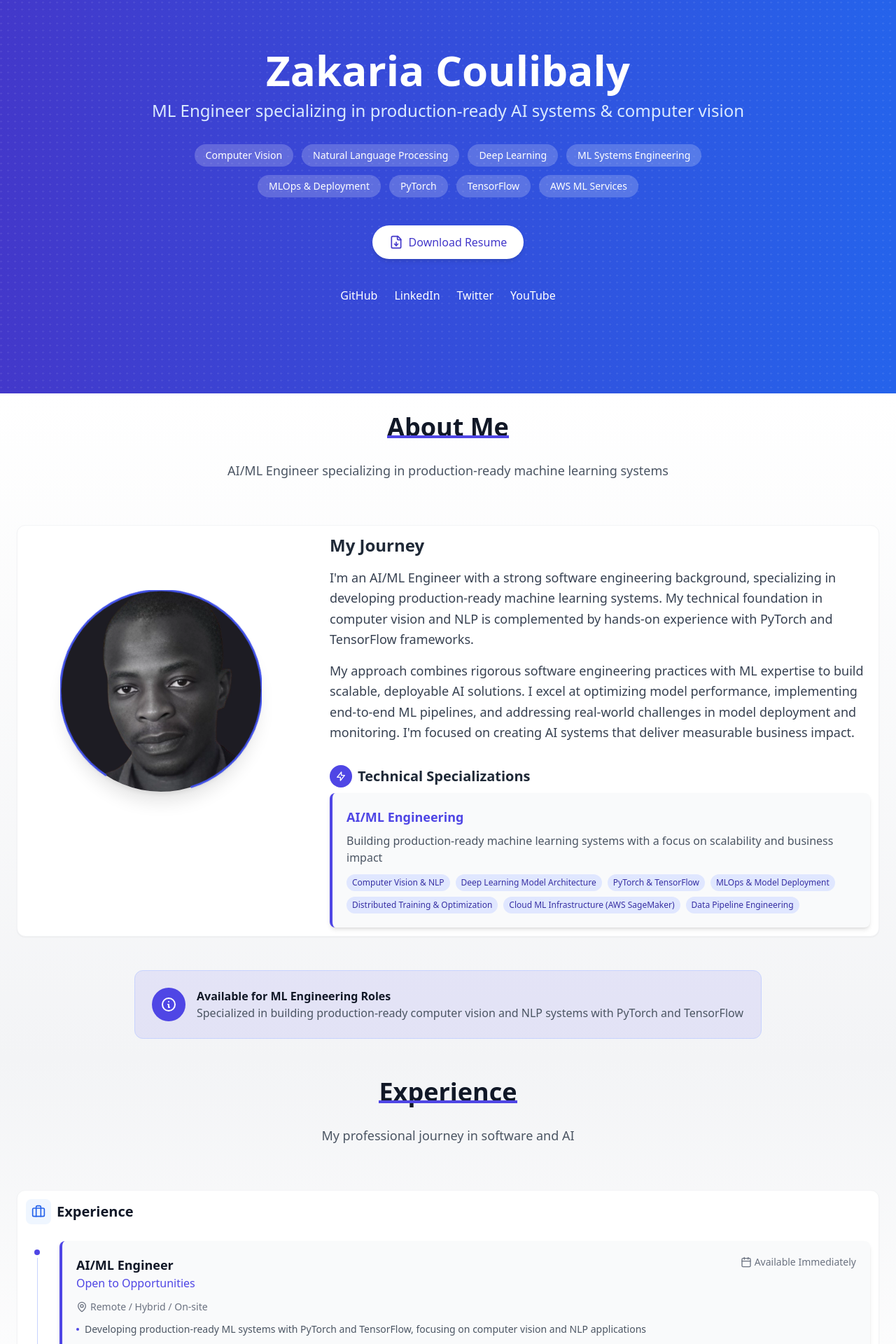
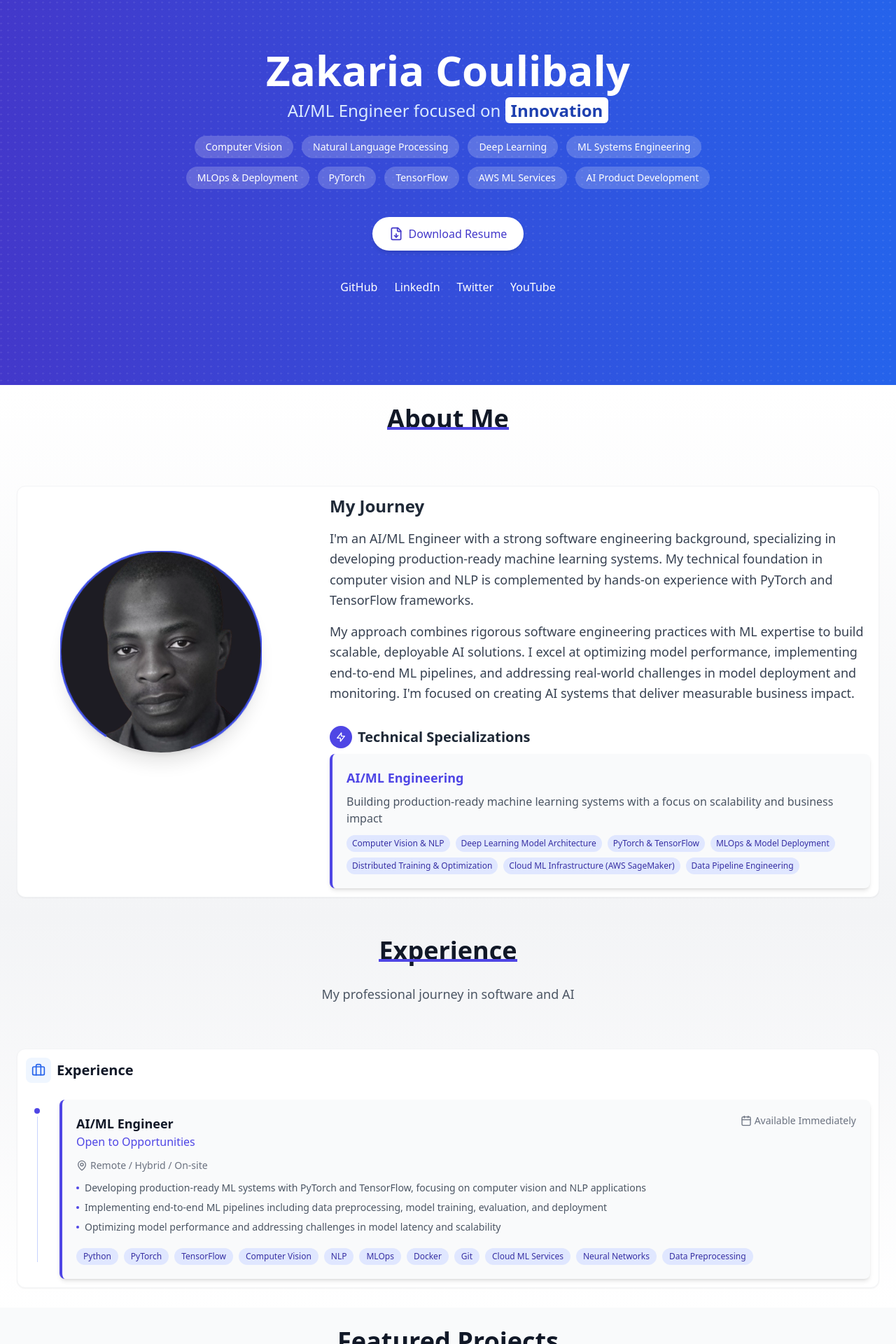
Before and after one commit to levisstrauss/portfolio, a Next.js app: page / in a window 1280 px wide. Shown: the part 58-1978 px from the top of the page at 70% size. Built offline with nearby package versions, Linux system fonts and the light colour scheme.

Commit message:
Reviwed website content

```diff
--- a/app/(pages)/about/about.tsx
+++ b/app/(pages)/about/about.tsx
@@ -8,7 +8,7 @@ const About = () => {
         <Section
             id="about"
             title="About Me"
-            subtitle="AI/ML Engineer specializing in production-ready machine learning systems"
+            subtitle=""
             bgColor="bg-gradient-to-b from-white to-gray-100"
         >
             <div className="bg-white p-3 rounded-xl shadow-sm border border-gray-100 transition-all duration-500 hover:shadow-lg">
@@ -153,21 +153,6 @@ const About = () => {
                     </div>
                 </div>
             </div>
-
-            {/* Availability Banner */}
-            <div className="mt-12 max-w-4xl mx-auto bg-indigo-600 bg-opacity-10 rounded-xl p-6 border border-indigo-200">
-                <div className="flex items-center space-x-4">
-                    <div className="rounded-full bg-indigo-600 p-3">
-                        <svg xmlns="http://www.w3.org/2000/svg" className="h-6 w-6 text-white" fill="none" viewBox="0 0 24 24" stroke="currentColor">
-                            <path strokeLinecap="round" strokeLinejoin="round" strokeWidth={2} d="M13 16h-1v-4h-1m1-4h.01M21 12a9 9 0 11-18 0 9 9 0 0118 0z" />
-                        </svg>
-                    </div>
-                    <div>
-                        <h4 className="font-semibold text-gray-900">Available for ML Engineering Roles</h4>
-                        <p className="text-gray-600">Specialized in building production-ready computer vision and NLP systems with PyTorch and TensorFlow</p>
-                    </div>
-                </div>
-            </div>
         </Section>
     );
 };
--- a/app/(pages)/contact/contact.tsx
+++ b/app/(pages)/contact/contact.tsx
@@ -59,7 +59,7 @@ const Contact = () => {
         <Section
             id="contact"
             title="Get In Touch"
-            subtitle="Connect with me through these channels"
+            subtitle=""
             bgColor="bg-gradient-to-b from-gray-100 to-white"
         >
             <div className="flex flex-col items-center">
--- a/app/(pages)/education/education-data.ts
+++ b/app/(pages)/education/education-data.ts
@@ -61,36 +61,8 @@ export const educationData: EducationType[] = [
             { name: 'Compilers' },
             { name: 'Probability'}
         ],
-        projects: ' Led team of 2 to build a precalculus learning mobile applications for helping students to understand math.',
-    },
-    {
-        id: 'Associate',
-        degree: 'Associate of Science',
-        specialization: 'Computer Science',
-        institution: 'Community College of Philadelphia',
-        location: 'Philadelphia, MA',
-        period: '2019 - 2021',
-        color: 'yellow',
-        achievements: [
-            { description: 'Graduated with Honors' },
-            { description: 'Dean\'s List for all semesters' },
-            { description: 'Societies: PTK' },
-        ],
-        courses: [
-            { name: 'Data Structures & Algorithms' },
-            { name: 'Software Engineering' },
-            { name: 'Database Systems' },
-            { name: 'Operating Systems' },
-            { name: 'Web Development' },
-            { name: 'Introduction to Computer Science' },
-            { name: 'Programming Fundamentals' },
-            { name: 'Data Structures and Algorithms' },
-            { name: 'OOP' },
-            { name: 'Introduction to Python, Java, C/C++' },
-            { name: 'Precalculus & Calculus' },
-            { name: 'Statistics'},
-        ],
-        projects: 'Led team of 4 to build a real-time collaborative coding platform for the senior capstone project'
+        projects: ' Led team of 2 to build a precalculus learning mobile ' +
+            'applications for helping students to understand math.',
     },
 
 ]
--- a/app/(pages)/projects/projects-data.ts
+++ b/app/(pages)/projects/projects-data.ts
@@ -9,7 +9,7 @@ export const projectsData: ProjectType[] = [
             'for high accuracy and efficiency. Fine-tuned on a custom dataset, it excels in species identification, ' +
             'showcasing modern CNNs in action.',
         image: "/projects/flower.webp",
-        category: 'Computer Vision',
+        category: 'AI/ML',
         technologies: ['PyTorch', 'EfficientNet-B0', 'Transfer Learning', 'CNN'],
         links: {
             demo: 'https://example.com/demo',
@@ -24,7 +24,7 @@ export const projectsData: ProjectType[] = [
             'Achieved 100% dog detection accuracy and 93.3% breed classification precision using an optimized VGG implementation. ' +
             'Features custom data augmentation and model ensemble techniques to enhance generalization.',
         image: "/projects/dog_breed.webp",
-        category: 'Computer Vision',
+        category: 'AI/ML',
         technologies: ['PyTorch', 'Transfer Learning', 'Model Ensembles', 'CNN Architecture Design'],
         links: {
             demo: 'https://example.com/demo',
@@ -39,7 +39,7 @@ export const projectsData: ProjectType[] = [
             'using a fine-tuned EfficientNetB2 architecture. Achieved remarkable performance with only 5 training epochs ' +
             'through effective feature extraction and strategic data augmentation, deployed with an interactive Gradio interface.',
         image: "/projects/food.webp",
-        category: 'Computer Vision',
+        category: 'AI/ML',
         technologies: ['PyTorch', 'Transfer Learning', 'EfficientNet', 'Gradio', 'Hugging Face Spaces'],
         links: {
             demo: 'https://huggingface.co/spaces/Codemon/foodvision_big',
--- a/app/(pages)/projects/projects.tsx
+++ b/app/(pages)/projects/projects.tsx
@@ -10,7 +10,7 @@ const Projects = () => {
     const [activeFilter, setActiveFilter] = useState('All');
     // Filter options
     const filters =
-        ['All', 'Computer Vision', 'NLP','ML/DL', 'MLOps', 'Generative AI', 'Data Science'];
+        ['All', 'AI/ML', 'MLOps', 'Generative AI', 'Data Science'];
 
     // Filter projects based on active filter
     const filteredProjects = activeFilter === 'All'
--- a/app/components/banner/banner.tsx
+++ b/app/components/banner/banner.tsx
@@ -12,6 +12,7 @@ const tags: Tag[] = [
     { id: 'pytorch', label: 'PyTorch' },
     { id: 'tensorflow', label: 'TensorFlow' },
     { id: 'aws-ml', label: 'AWS ML Services' },
+    { id: 'ai-product', label: 'AI Product Development' },
 ];
 
 const socialLinks: SocialLink[] = [
@@ -42,8 +43,9 @@ const Banner = () => {
                     </h1>
 
                     {/* Title with animation */}
-                    <p className="text-xl md:text-2xl text-blue-100 mb-8 animate-fade-in delay-200">
-                        ML Engineer specializing in production-ready AI systems & computer vision
+                    <p className="text-xl md:text-2xl text-blue-100 mb-5 animate-fade-in delay-200">
+                        {/*AI/ML Engineer focused on <span className="text-gradient bg-gradient-to-r from-blue-400 to-purple-500">Innovation</span>*/}
+                        AI/ML Engineer focused on <span className="bg-white text-blue-800 px-2 py-0.5 rounded-md font-bold">Innovation</span>
                     </p>
 
                     {/* Skill tags with animation */}
--- a/app/components/project-card/project-card.types.ts
+++ b/app/components/project-card/project-card.types.ts
@@ -4,7 +4,7 @@ export interface ProjectType {
     title: string;
     description: string;
     image?: string;
-    category: 'Computer Vision' | 'NLP' | 'ML/DL' | 'MLOps' | 'Generative AI' | 'Data Science';
+    category: 'AI/ML' | 'MLOps' | 'Generative AI' | 'Data Science';
     technologies?: string[];
     links?: {
         demo?: string;
```
